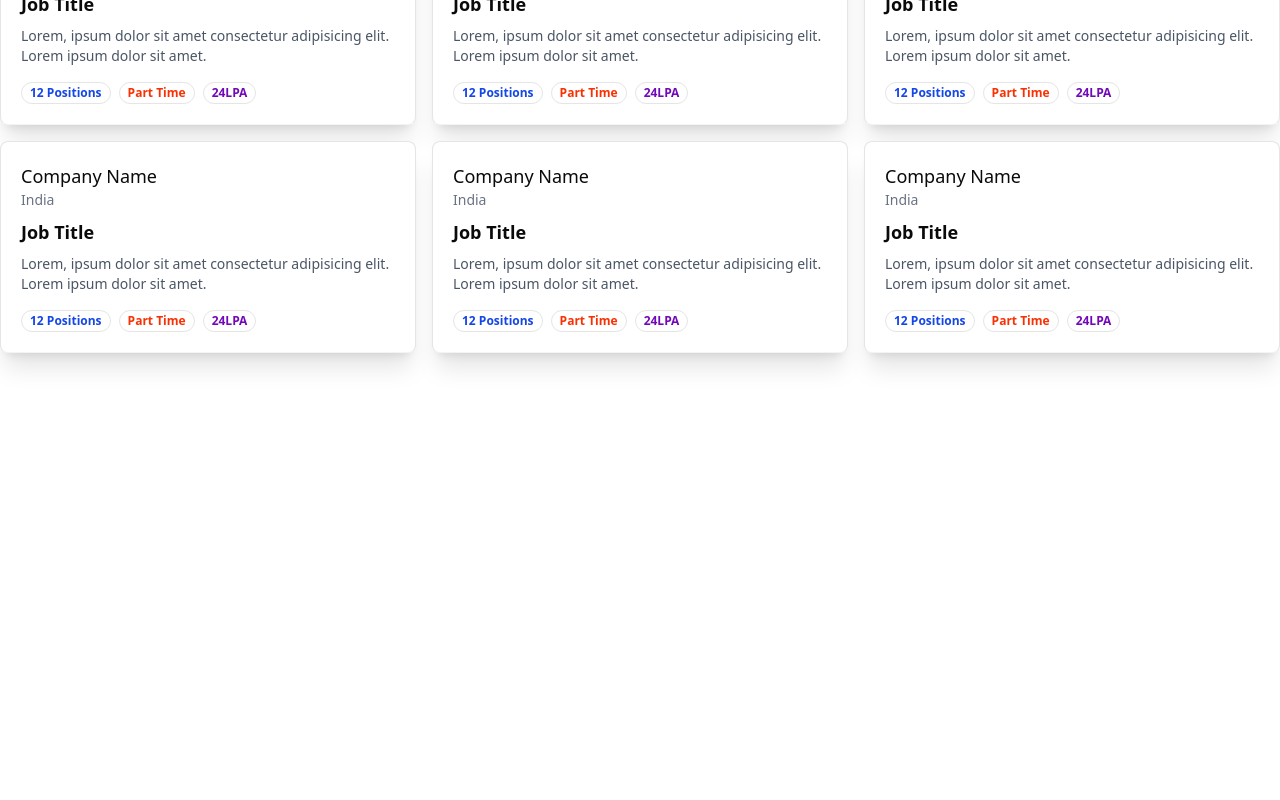
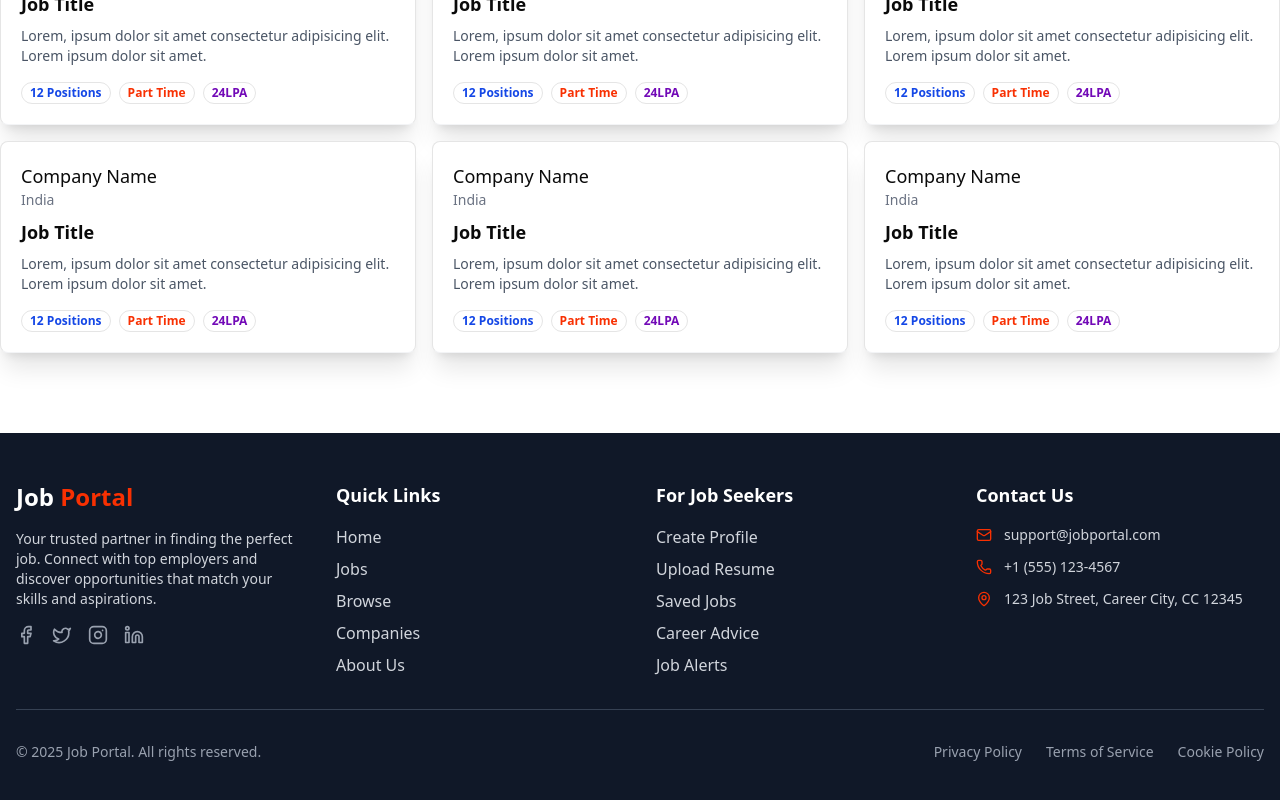
Before and after one commit to abhay-004/JOB-PORTAL-WEBSITE, a React app in the folder frontend/: page / in a window 1280 px wide. Shown: the part 653-1453 px from the top of the page. Before the commit the page ends 1086 px from the top, so only its background shows below. Built offline with nearby package versions, Linux system fonts and the light colour scheme; the HTML template or start-up script is replaced by a standard one.

Commit message:
add footer

```diff
--- a/frontend/src/components/Home.jsx
+++ b/frontend/src/components/Home.jsx
@@ -3,6 +3,7 @@ import Navbar from "./shared/Navbar";
 import HeroSection from "./HeroSection";
 import CategorySection from "./CategorySection";
 import LatestJobs from "./LatestJobs";
+import Footer from "./shared/Footer";
 
 const Home = () => {
   return (
@@ -11,6 +12,7 @@ const Home = () => {
       <HeroSection />
       <CategorySection />
       <LatestJobs />
+      <Footer />
     </div>
   );
 };
--- /dev/null
+++ b/frontend/src/components/shared/Footer.jsx
@@ -0,0 +1,202 @@
+import React from "react";
+import { Link } from "react-router-dom";
+import {
+  Facebook,
+  Twitter,
+  Instagram,
+  Linkedin,
+  Mail,
+  Phone,
+  MapPin,
+} from "lucide-react";
+
+const Footer = () => {
+  return (
+    <footer className="bg-gray-900 text-white">
+      <div className="max-w-7xl mx-auto px-4 py-12">
+        <div className="grid grid-cols-1 md:grid-cols-4 gap-8">
+          {/* Company Info */}
+          <div className="space-y-4">
+            <h3 className="text-2xl font-bold">
+              Job <span className="text-[#f83002]">Portal</span>
+            </h3>
+            <p className="text-gray-300 text-sm">
+              Your trusted partner in finding the perfect job. Connect with top
+              employers and discover opportunities that match your skills and
+              aspirations.
+            </p>
+            <div className="flex space-x-4">
+              <a
+                href="#"
+                className="text-gray-400 hover:text-[#6a38c2] transition-colors"
+              >
+                <Facebook size={20} />
+              </a>
+              <a
+                href="#"
+                className="text-gray-400 hover:text-[#6a38c2] transition-colors"
+              >
+                <Twitter size={20} />
+              </a>
+              <a
+                href="#"
+                className="text-gray-400 hover:text-[#6a38c2] transition-colors"
+              >
+                <Instagram size={20} />
+              </a>
+              <a
+                href="#"
+                className="text-gray-400 hover:text-[#6a38c2] transition-colors"
+              >
+                <Linkedin size={20} />
+              </a>
+            </div>
+          </div>
+
+          {/* Quick Links */}
+          <div className="space-y-4">
+            <h4 className="text-lg font-semibold">Quick Links</h4>
+            <ul className="space-y-2 text-gray-300">
+              <li>
+                <Link to="/" className="hover:text-[#6a38c2] transition-colors">
+                  Home
+                </Link>
+              </li>
+              <li>
+                <Link
+                  to="/jobs"
+                  className="hover:text-[#6a38c2] transition-colors"
+                >
+                  Jobs
+                </Link>
+              </li>
+              <li>
+                <Link
+                  to="/browse"
+                  className="hover:text-[#6a38c2] transition-colors"
+                >
+                  Browse
+                </Link>
+              </li>
+              <li>
+                <Link
+                  to="/companies"
+                  className="hover:text-[#6a38c2] transition-colors"
+                >
+                  Companies
+                </Link>
+              </li>
+              <li>
+                <Link
+                  to="/about"
+                  className="hover:text-[#6a38c2] transition-colors"
+                >
+                  About Us
+                </Link>
+              </li>
+            </ul>
+          </div>
+
+          {/* For Job Seekers */}
+          <div className="space-y-4">
+            <h4 className="text-lg font-semibold">For Job Seekers</h4>
+            <ul className="space-y-2 text-gray-300">
+              <li>
+                <Link
+                  to="/profile"
+                  className="hover:text-[#6a38c2] transition-colors"
+                >
+                  Create Profile
+                </Link>
+              </li>
+              <li>
+                <Link
+                  to="/resume"
+                  className="hover:text-[#6a38c2] transition-colors"
+                >
+                  Upload Resume
+                </Link>
+              </li>
+              <li>
+                <Link
+                  to="/saved-jobs"
+                  className="hover:text-[#6a38c2] transition-colors"
+                >
+                  Saved Jobs
+                </Link>
+              </li>
+              <li>
+                <Link
+                  to="/career-advice"
+                  className="hover:text-[#6a38c2] transition-colors"
+                >
+                  Career Advice
+                </Link>
+              </li>
+              <li>
+                <Link
+                  to="/job-alerts"
+                  className="hover:text-[#6a38c2] transition-colors"
+                >
+                  Job Alerts
+                </Link>
+              </li>
+            </ul>
+          </div>
+
+          {/* Contact Info */}
+          <div className="space-y-4">
+            <h4 className="text-lg font-semibold">Contact Us</h4>
+            <div className="space-y-3 text-gray-300">
+              <div className="flex items-center space-x-3">
+                <Mail size={16} className="text-[#f83002]" />
+                <span className="text-sm">support@jobportal.com</span>
+              </div>
+              <div className="flex items-center space-x-3">
+                <Phone size={16} className="text-[#f83002]" />
+                <span className="text-sm">+1 (555) 123-4567</span>
+              </div>
+              <div className="flex items-center space-x-3">
+                <MapPin size={16} className="text-[#f83002]" />
+                <span className="text-sm">
+                  123 Job Street, Career City, CC 12345
+                </span>
+              </div>
+            </div>
+          </div>
+        </div>
+
+        {/* Bottom Section */}
+        <div className="border-t border-gray-700 mt-8 pt-8">
+          <div className="flex flex-col md:flex-row justify-between items-center">
+            <p className="text-gray-400 text-sm">
+              © 2025 Job Portal. All rights reserved.
+            </p>
+            <div className="flex space-x-6 mt-4 md:mt-0">
+              <Link
+                to="/privacy"
+                className="text-gray-400 hover:text-[#6a38c2] transition-colors text-sm"
+              >
+                Privacy Policy
+              </Link>
+              <Link
+                to="/terms"
+                className="text-gray-400 hover:text-[#6a38c2] transition-colors text-sm"
+              >
+                Terms of Service
+              </Link>
+              <Link
+                to="/cookies"
+                className="text-gray-400 hover:text-[#6a38c2] transition-colors text-sm"
+              >
+                Cookie Policy
+              </Link>
+            </div>
+          </div>
+        </div>
+      </div>
+    </footer>
+  );
+};
+
+export default Footer;
```
